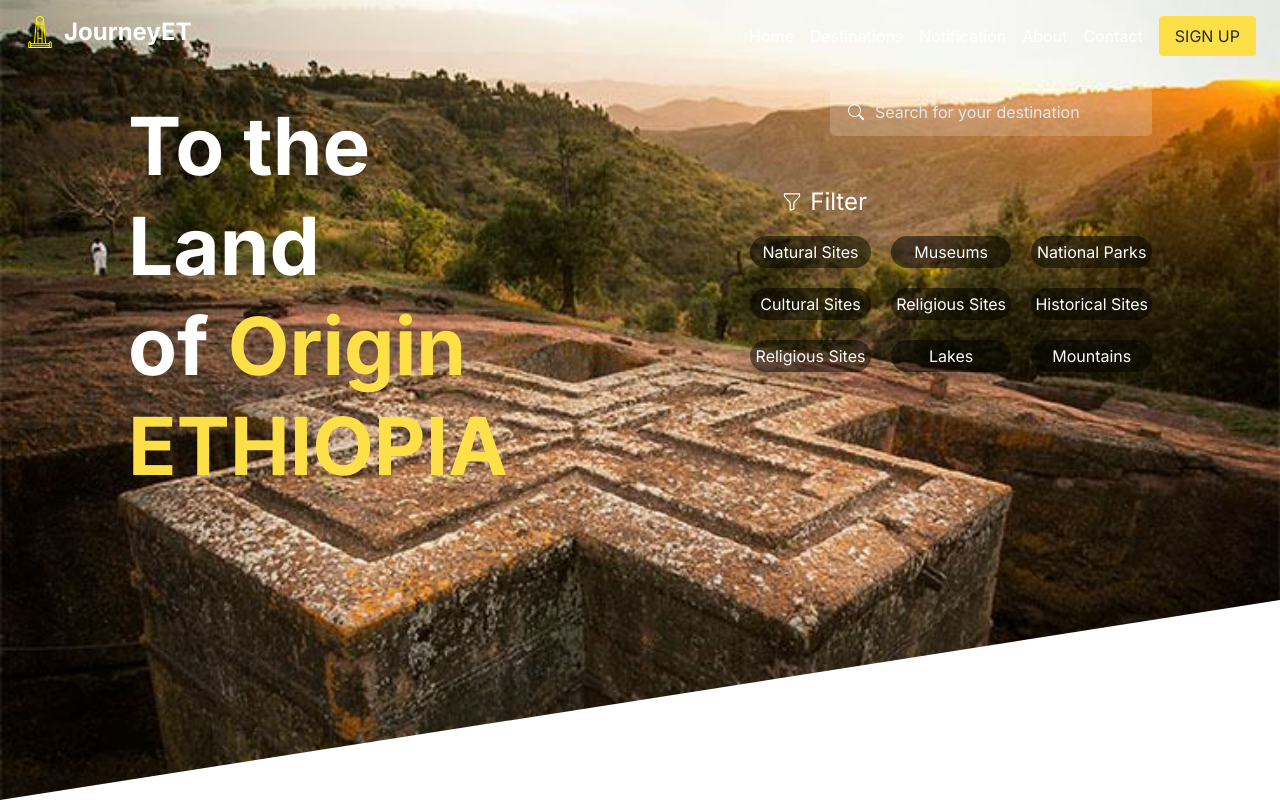
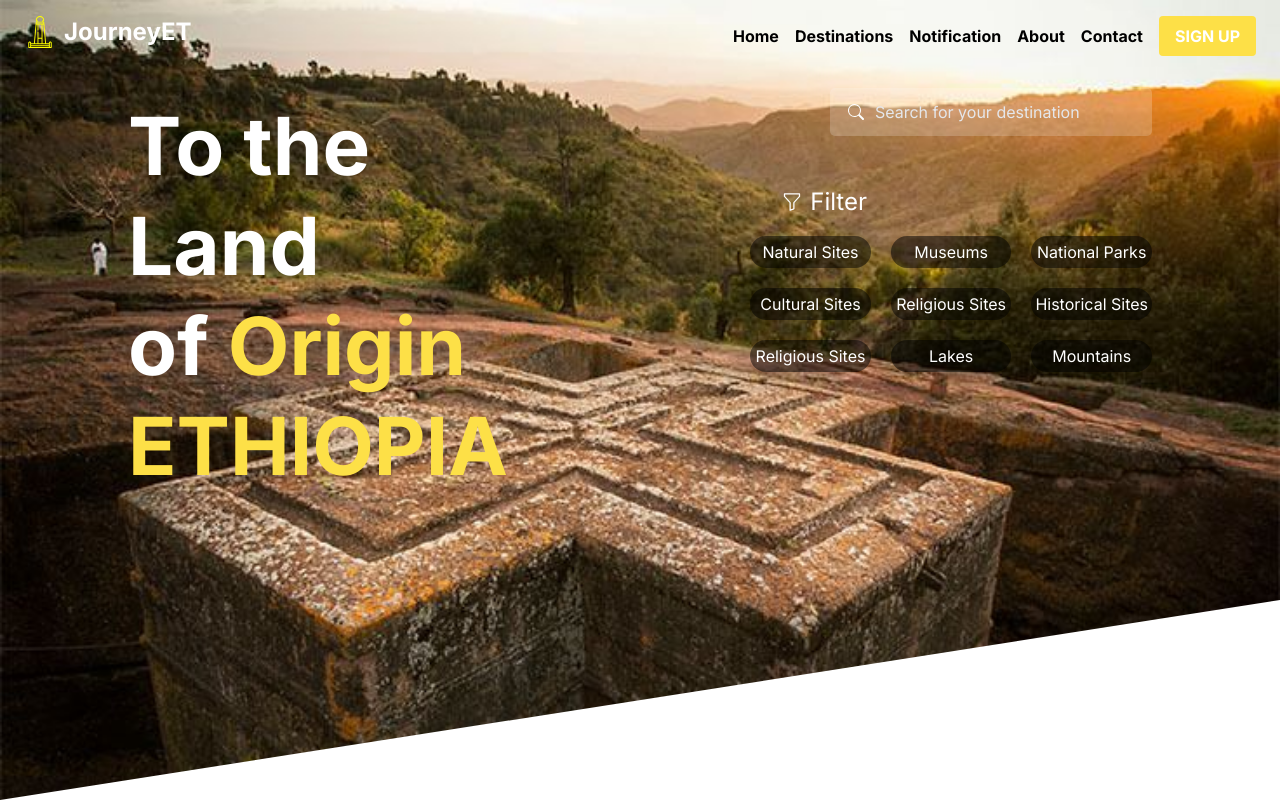
Before and after one commit to abe16s/JourneyET, a Next.js app in the folder front-end/: page / in a window 1280 px wide. Shown: the top 802 px of the page. Built offline with nearby package versions, Linux system fonts and the light colour scheme.

Commit message:
updated minor changes

```diff
--- a/front-end/src/app/sitedetail/page.tsx
+++ b/front-end/src/app/sitedetail/page.tsx
@@ -16,13 +16,13 @@ import Footer from "../../components/Footer/Footer"
 export default function page() {
     return (
         <>
-        <Header />
+        <Header/>
         <Gallery />
         <SiteDescription />
         <ToDo />
         <TransOption />
         <div className="bg-primary-color ">
-            <Tabs padding={true} tabname={"Local Cultures and Gift Shops"} section={[<HotelCard index={0}/>,<HotelCard index={1}/>,<HotelCard index={2}/>,<HotelCard index={3}/>]}/>
+            <Tabs padding={true} tabname={"Stay Resorts"} section={[<HotelCard index={0}/>,<HotelCard index={1}/>,<HotelCard index={2}/>,<HotelCard index={3}/>]}/>
         </div>
         <Tabs padding={false} tabname={"Local Cultures and Gift Shops"} section={[<LocalCultureCard index={0}/>,<LocalCultureCard index={1}/>,<LocalCultureCard index={2}/>,<LocalCultureCard index={3}/>]}/>
         <Tabs padding={false} tabname={"TourGuides"} section={[<TourGuideCard index={0}/>,<TourGuideCard index={1}/>,<TourGuideCard index={2}/>]}/>
--- a/front-end/src/components/Home/Header.js
+++ b/front-end/src/components/Home/Header.js
@@ -27,7 +27,7 @@ const Header = () => {
           </Link>
         </div>
         <div className="flex items-center space-x-4">
-          <nav className={`flex space-x-4 text-white ${menuOpen ? '' : 'hidden'} md:flex`}>
+          <nav className={`flex space-x-4 text-black font-bold ${menuOpen ? '' : 'hidden'} md:flex`}>
             <Link href="/" legacyBehavior><a>Home</a></Link>
             <Link href="/destinations" legacyBehavior><a>Destinations</a></Link>
             <Link href="/notification" legacyBehavior><a>Notification</a></Link>
@@ -40,7 +40,7 @@ const Header = () => {
             </svg>
           </button>
           <Link href="/signup" legacyBehavior>
-            <a className="bg-yellow-300 text-gray-800 py-2 px-4 rounded">SIGN UP</a>
+            <a className="bg-yellow-300 text-white py-2 px-4 rounded font-bold">SIGN UP</a>
           </Link>
         </div>
       </div>
--- a/front-end/src/components/Hotel/BookRoom.js
+++ b/front-end/src/components/Hotel/BookRoom.js
@@ -1,7 +1,7 @@
 import React from "react";
 import CustomInput from "./CustomInput";
 import "./hotel.css";
-import Header from "../Header/Header";
+import Header from "../../components/Header/Header";
 import Footer from '../Footer/Footer';
 
 
--- a/front-end/src/components/SiteDetail/Gallery/Gallery.js
+++ b/front-end/src/components/SiteDetail/Gallery/Gallery.js
@@ -33,7 +33,7 @@ const Gallery = () =>{
                 {images.map((image,index)=>
                     (
                     <img  src={image} alt={`Image ${index +1}`}
-                    className={` w-4/5 mx-auto min-w-full h-96 object-contain rounded-lg ${index==currentIndex? 'block':'hidden'}`}
+                    className={` w-4/5 mx-auto min-w-full h-96 object-cover rounded-lg ${index==currentIndex? 'block':'hidden'}`}
                     key={index}
                     />
                 ))};
```
